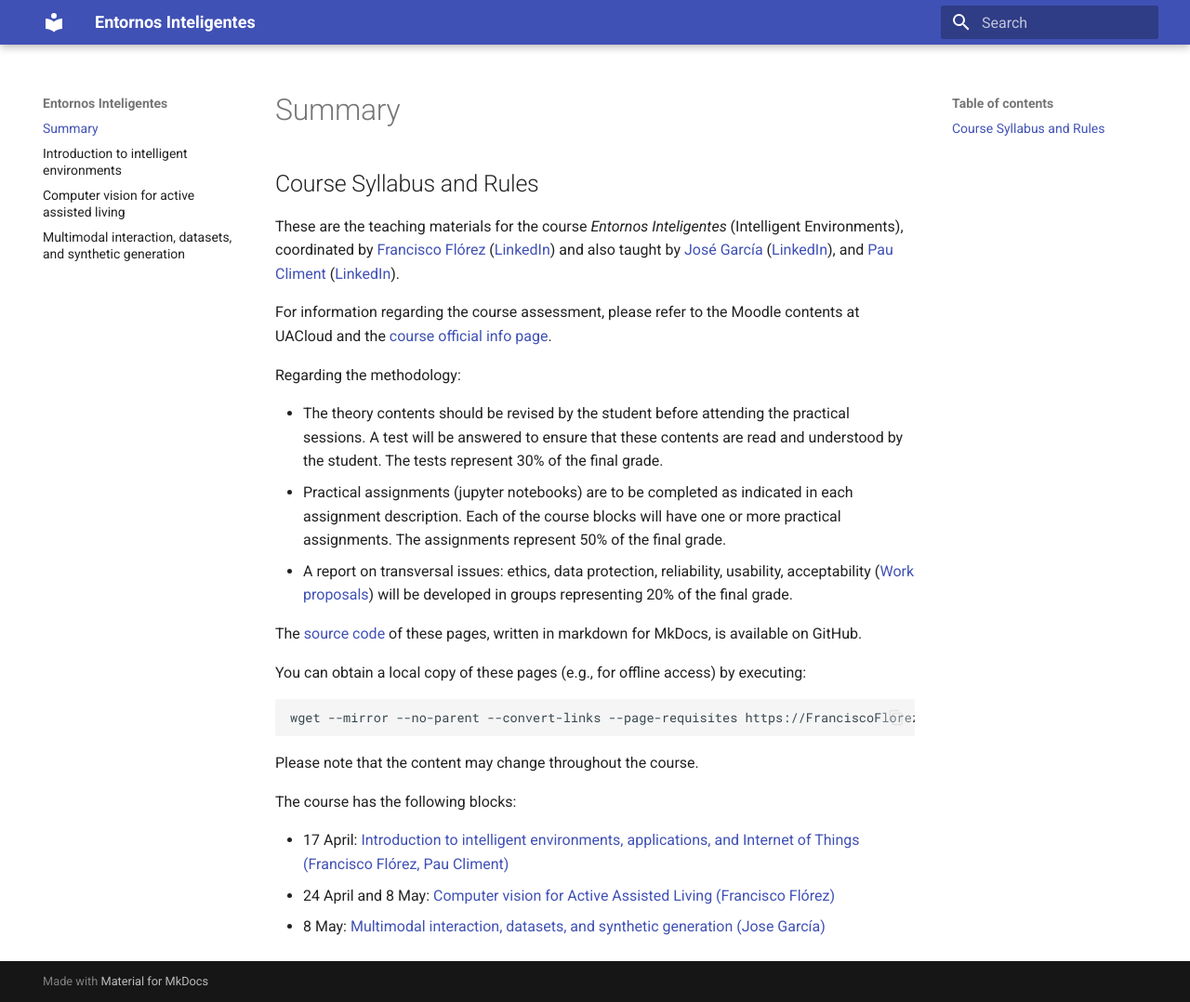
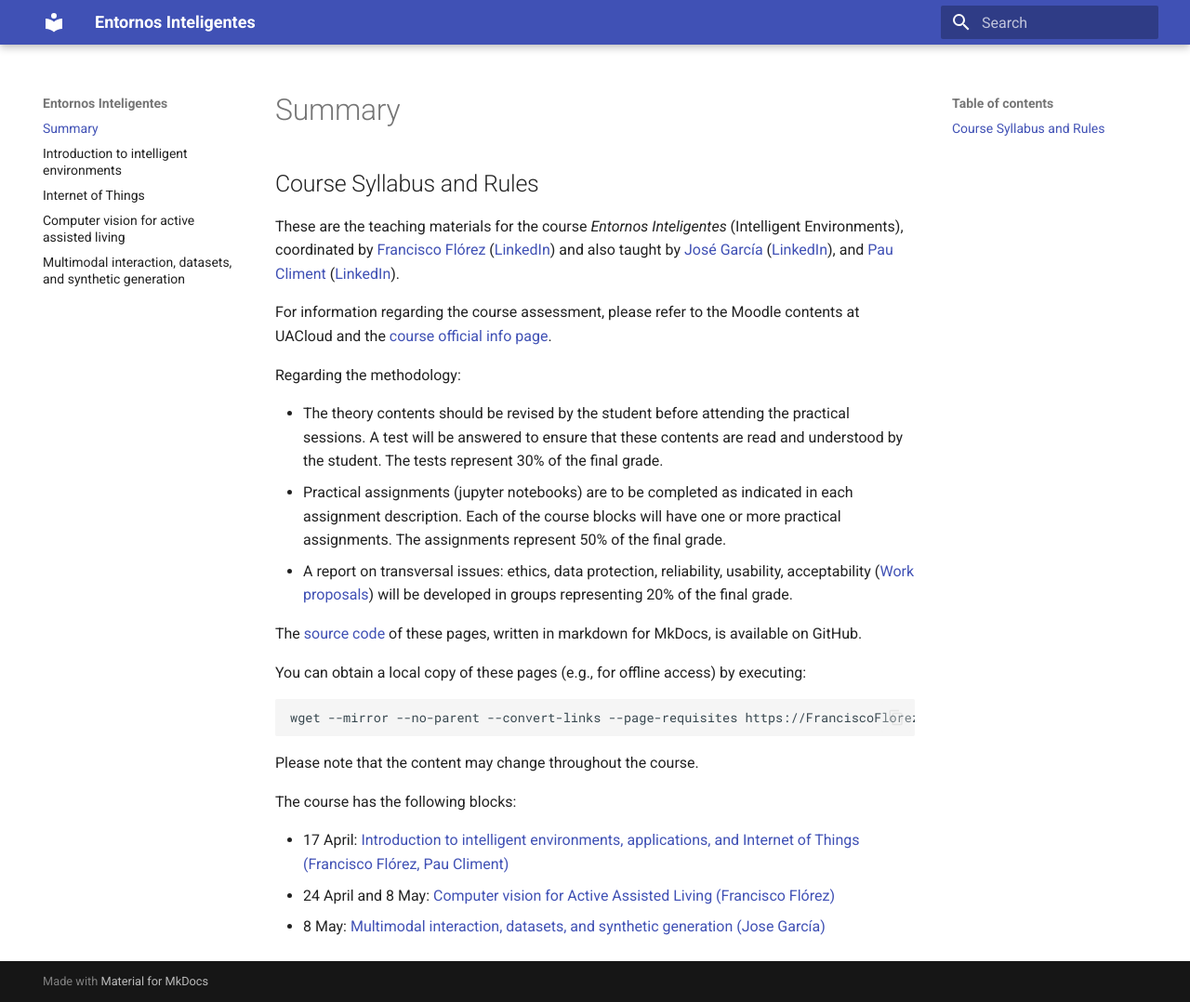
Before and after one commit to FranciscoFlorezRevuelta/EI, an MkDocs documentation site: the page built from docs/index.md, in a window 1280 px wide and 1078 px high. Shown: the whole window at 93% size. Built offline with MkDocs 1.6.1 and Material for MkDocs 9.7.7, drawn with Linux system fonts in a browser that asks for light colours.

Commit message:
Update mkdocs.yml

```diff
--- a/mkdocs.yml
+++ b/mkdocs.yml
@@ -9,6 +9,7 @@ theme:
 nav:
 - Summary: 'index.md'
 - Introduction to intelligent environments: 'AmI.md'
+- Internet of Things: 'IoT.md'
 - Computer vision for active assisted living: 'CV-AAL.md'
 - Multimodal interaction, datasets, and synthetic generation: 'multimodal-interaction.md'
 
```
